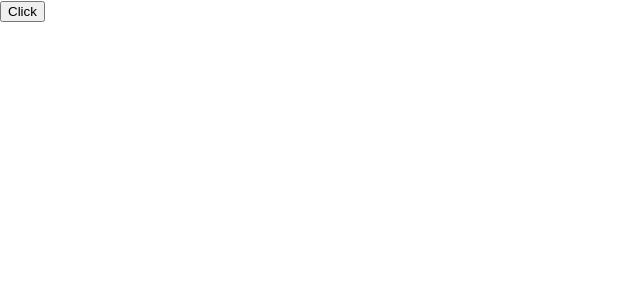
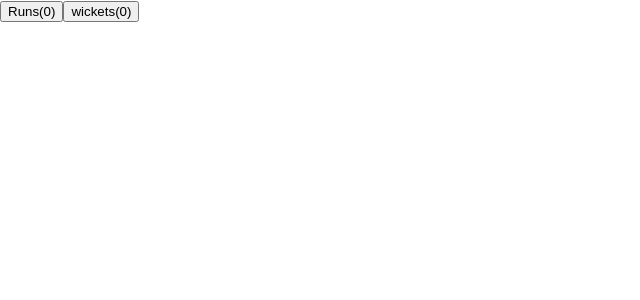
Before and after one commit to 121910319055/myapp, a React (Create React App) app: page / in a window 1280 px wide. Shown: the top 300 px of the page, without its empty margins (0-640 px from the left). Built offline with nearby package versions, Linux system fonts and the light colour scheme.

Commit message:
06-03-24 class

```diff
--- a/src/App1.js
+++ b/src/App1.js
@@ -1,7 +1,11 @@
 import React from 'react'
 
 export default function App1(props) {
+
   return (
-    <div>Hello {props.name}. You are {props.age}</div>
+    <div style={{backgroundColor:'pink'}}>
+      Hello {props.name}. You are {props.age}
+    </div>
   )
 }
+App1.defaultProps = {name:"cat", age:20};
--- /dev/null
+++ b/src/App6.js
@@ -0,0 +1,41 @@
+// import {useState} from "react";
+
+// export default function App6() {
+//     const [count,setCount]= useState(0);
+//     console.log("component loded")
+//   return (
+//     <div>
+//         <button onClick={()=> setCount((prevState )=>prevState+1)}>
+//         Click
+//         </button>
+//         <span>{count}</span>
+
+//     </div>
+//   )
+// }
+  ////////////////////////////////////
+  import {useState,useEffect} from "react";
+
+export default function App6() {
+    const [runs,setRuns]= useState(0);
+    const [wickets,setWickets]= useState(0);
+    console.log("component loded");
+    useEffect(()=>{
+        console.log("better luck next time")
+    },[wickets]);
+    useEffect(()=>{
+        console.log("good ")
+    },[runs]);
+  return (
+    <div>
+        <button onClick={()=> setRuns((prevState )=>prevState + 1)}>
+        Runs({runs})
+        </button>
+        <button onClick={()=> setWickets((prevState )=>prevState+1)}>
+        wickets({wickets})
+        </button>
+
+
+    </div>
+  )
+}
--- a/src/index.js
+++ b/src/index.js
@@ -2,12 +2,13 @@
 import ReactDOM from 'react-dom/client';
 import './index.css';
 import App from './App';
-import App7 from './App7';
+import App1 from './App1';
+import App6 from './App6';
 
 
 const root = ReactDOM.createRoot(document.getElementById('root'));
 root.render(
-  <React.StrictMode>
-    <App7 />
-  </React.StrictMode>
+ // <React.StrictMode>
+    <App6 />
+ // </React.StrictMode>
 );
```
